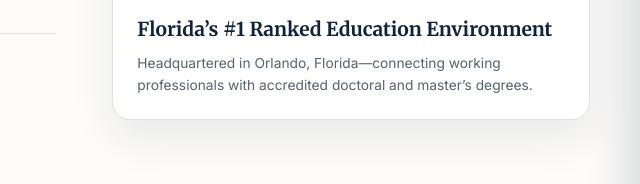
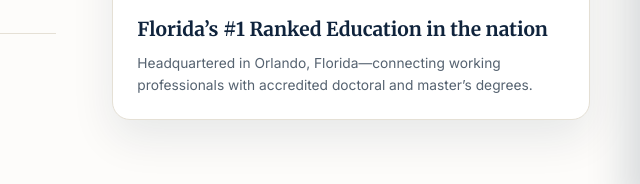
Before and after one commit to Itzlibzz/aiu-redesign, a plain HTML site: page index.html in a window 1280 px wide. Shown: the part 586-770 px from the top of the page, 640-1280 px from the left. Drawn offline with Linux system fonts and the light colour scheme.

Commit message:
index.html

```diff
--- a/index.html
+++ b/index.html
@@ -1099,7 +1099,7 @@
             alt="American Imperial University Campus and Academic Leadership"
           />
           <div class="hero-card-caption">
-            <p>Florida&rsquo;s #1 Ranked Education Environment</p>
+            <p>Florida&rsquo;s #1 Ranked Education in the nation</p>
             <p>Headquartered in Orlando, Florida—connecting working professionals with accredited doctoral and master&rsquo;s degrees.</p>
           </div>
         </div>
```
